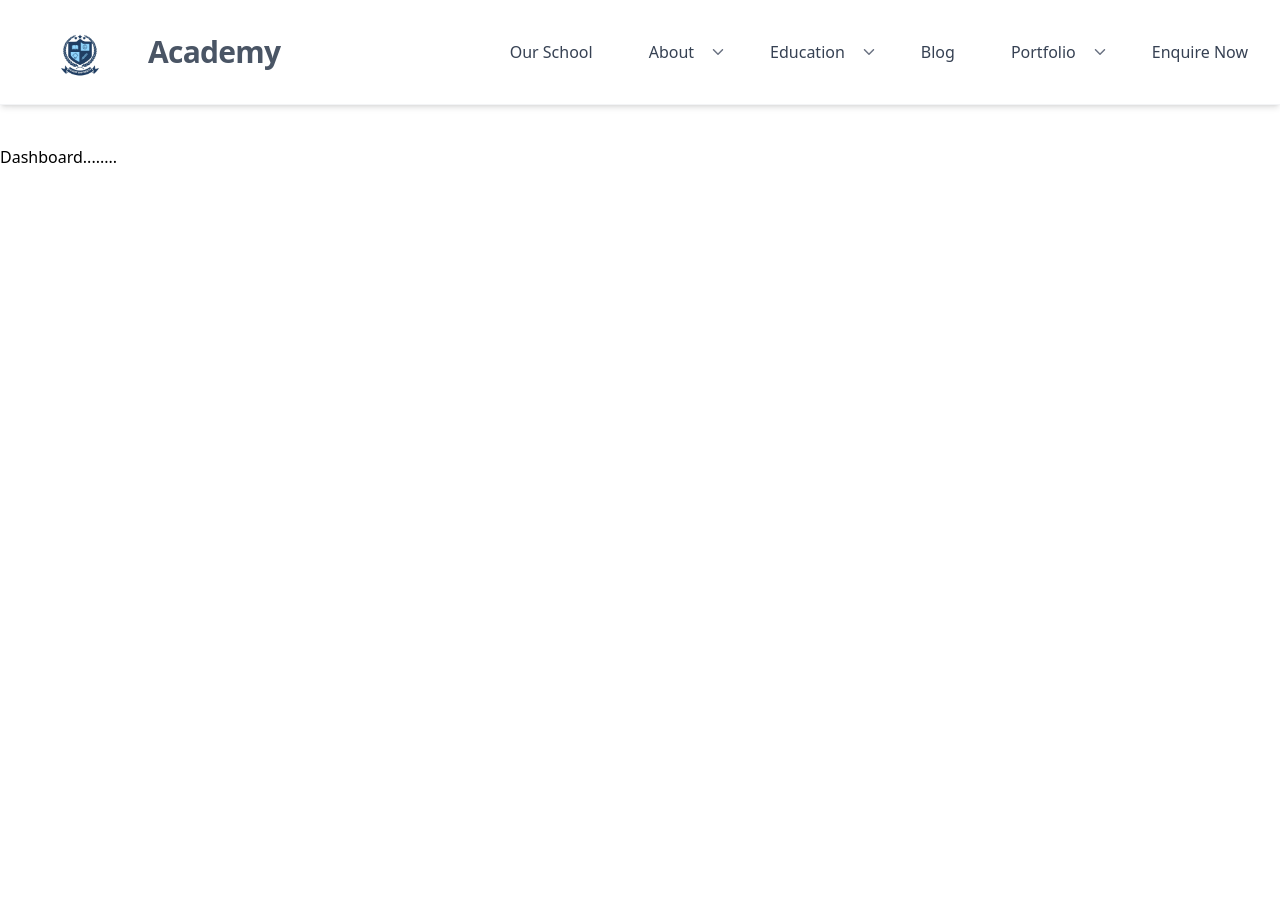
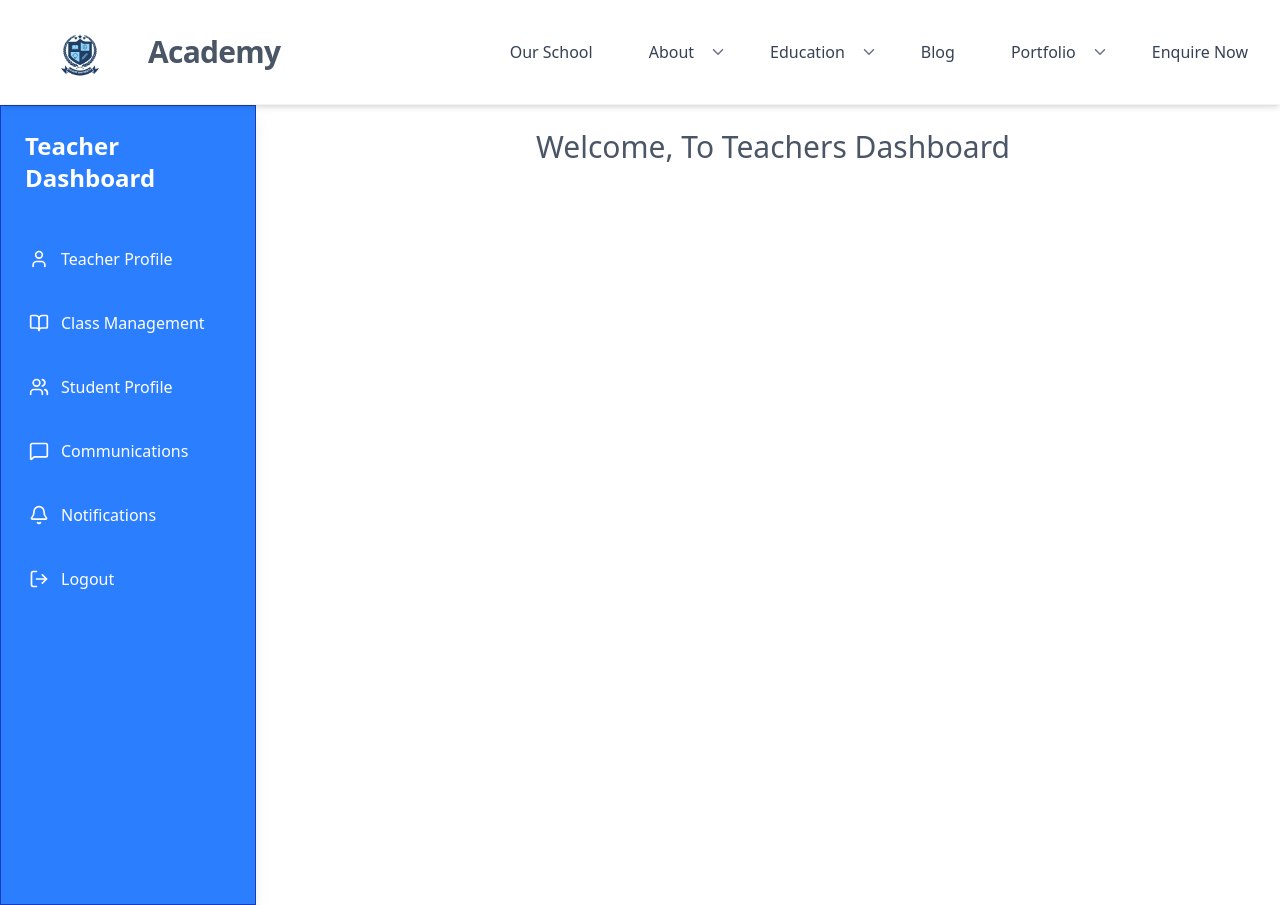
Before and after one commit to tobias-omondi/schoolapplication, a React (Vite) app in the folder school-system/: page /teachers/panel/dashboard in a window 1280 px wide. Before the commit the page ends 800 px from the top, so only its background shows below. Built offline with nearby package versions, Linux system fonts and the light colour scheme; a web font is replaced by a local one.

Commit message:
teachers sidebar navbar for class management

```diff
--- a/school-system/index.html
+++ b/school-system/index.html
@@ -2,7 +2,7 @@
 <html lang="en">
   <head>
     <meta charset="UTF-8" />
-    <link rel="icon" type="image/svg+xml" href="/vite.svg" />
+    <link rel="icon" type="image/svg+xml" href="/schoollogo.webp" />
     <meta name="viewport" content="width=device-width, initial-scale=1.0" />
     <title>School system</title>
   </head>
--- a/school-system/package.json
+++ b/school-system/package.json
@@ -13,6 +13,7 @@
     "@tailwindcss/vite": "^4.1.11",
     "aos": "^2.3.4",
     "gsap": "^3.13.0",
+    "lucide-react": "^0.544.0",
     "motion": "^12.23.6",
     "react": "^19.1.0",
     "react-dom": "^19.1.0",
--- a/school-system/src/Components/Teachers/MainDashboard.jsx
+++ b/school-system/src/Components/Teachers/MainDashboard.jsx
@@ -1,9 +1,10 @@
 import React from 'react'
+import SideBar from './SideBar'
 
 const MainDashboard = () => {
   return (
     <div>
-      <h1 className='mt-10'>Dashboard........</h1>
+      <SideBar />
     </div>
   )
 }
--- a/school-system/src/Components/Teachers/SideBar.jsx
+++ b/school-system/src/Components/Teachers/SideBar.jsx
@@ -1,11 +1,71 @@
-import React from 'react'
+import React, { useState } from "react";
+import { motion } from "framer-motion";
+import {
+  User,
+  BookOpen,
+  Users,
+  MessageSquare,
+  Bell,
+  Menu,
+  X,
+  LogOut,
+} from "lucide-react";
 
 const SideBar = () => {
+  const [isOpen, setIsOpen] = useState(true);
+
+  const navItems = [
+    { label: "Teacher Profile", icon: <User size={20} />, href: "#" },
+    { label: "Class Management", icon: <BookOpen size={20} />, href: "#" },
+    { label: "Student Profile", icon: <Users size={20} />, href: "#" },
+    { label: "Communications", icon: <MessageSquare size={20} />, href: "#" },
+    { label: "Notifications", icon: <Bell size={20} />, href: "#" },
+    { label: "Logout", icon: <LogOut size={20} />, href: "#" },
+  ];
+
   return (
-    <div>
-      <h1>Side bar</h1>
+    <div className="flex">
+      {/* Toggle Button for mobile */}
+      <button
+        className="md:hidden fixed top-4 left-4 z-50 p-2 rounded-lg bg-blue-600 text-white"
+        onClick={() => setIsOpen(!isOpen)}
+      >
+        {isOpen ? <X size={24} /> : <Menu size={24} />}
+      </button>
+
+      {/* Sidebar */}
+      <motion.div
+        initial={{ x: -250 }}
+        animate={{ x: isOpen ? 0 : -250 }}
+        transition={{ duration: 0.8, ease: "easeInOut" }}
+        className="h-screen w-64 bg-blue-500 text-white flex flex-col shadow-lg fixed md:relative border border-blue-800"
+      >
+        {/* Header */}
+        <div className="p-6 text-2xl font-bold border-b border-blue-500">
+          Teacher Dashboard
+        </div>
+
+        {/* Nav Links */}
+        <nav className="flex-1 p-4 space-y-4">
+          {navItems.map((item, i) => (
+            <a
+              key={i}
+              href={item.href}
+              className="flex items-center gap-3 p-3 rounded-lg hover:bg-blue-800 transition"
+            >
+              {item.icon}
+              <span className="hidden md:inline">{item.label}</span>
+            </a>
+          ))}
+        </nav>
+      </motion.div>
+
+      {/* Page Content (example placeholder) */}
+      <div className="flex-1 p-6 md:ml-64">
+        <h1 className="text-3xl font-medium text-gray-600">Welcome, To Teachers Dashboard</h1>
+      </div>
     </div>
-  )
-}
+  );
+};
 
-export default SideBar
+export default SideBar;
```
Also changed, not shown: school-system/public/schoollogo.webp (added), 1 other file (tests, documents, lock files or other folders).
